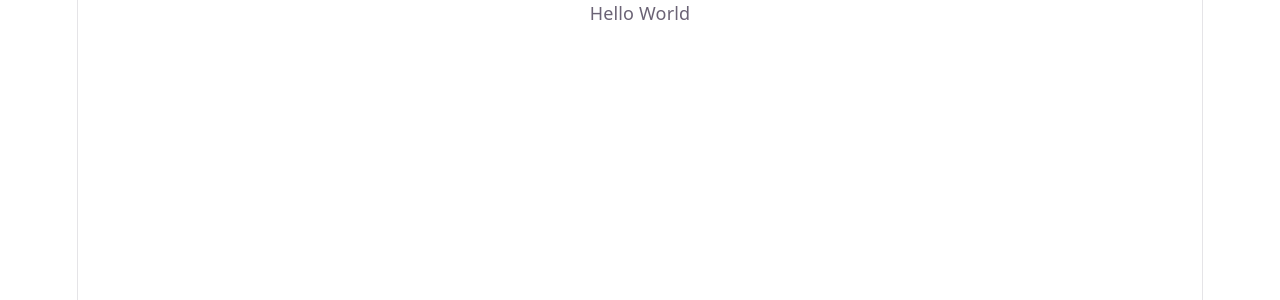
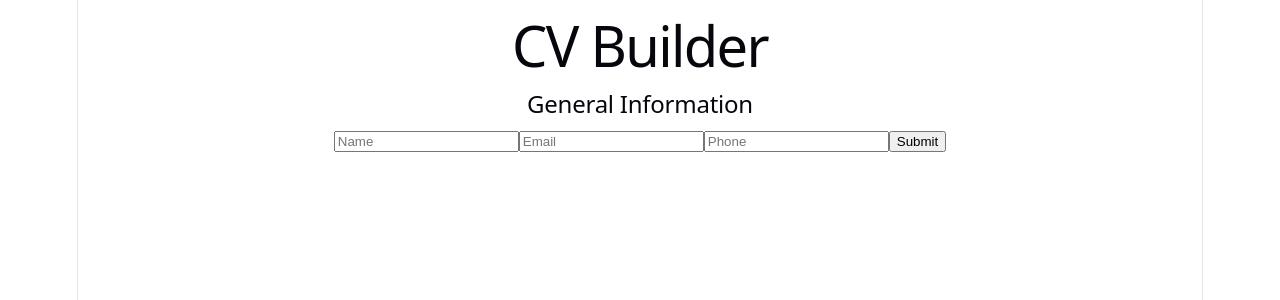
Before and after one commit to AMN-47/CV-Application-React, a React (Vite) app: page / in a window 1280 px wide. Shown: the top 300 px of the page. Built offline with nearby package versions, Linux system fonts and the light colour scheme.

Commit message:
Added import of JSX General info and fixed text on submit button

```diff
--- a/src/App.jsx
+++ b/src/App.jsx
@@ -1,12 +1,13 @@
-
+import GeneralInfo from "./components/Generalinfo";
 
 
 function App() {
   return (
-    <>
-      <div>Hello World</div>
-    </>
-  )
+    <div>
+      <h1>CV Builder</h1>
+      <GeneralInfo/>
+    </div>
+  );
 }
 
 export default App
--- a/src/components/Generalinfo.jsx
+++ b/src/components/Generalinfo.jsx
@@ -43,7 +43,7 @@ function GeneralInfo() {
                    <p><strong>Email:</strong>{data.email}</p>
                    <p><strong>Phone:</strong>{data.phone}</p>
 
-                   <button onClick={handleEdit}></button>
+                   <button onClick={handleEdit}>Submit</button>
                 </div>
             )}
         </div>
```
